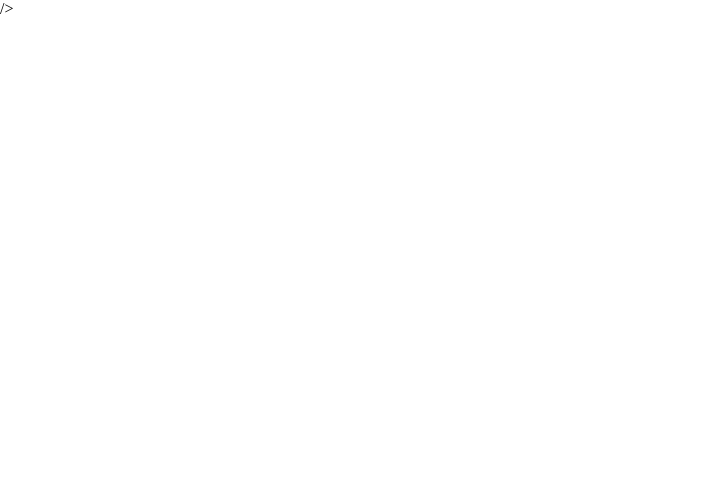
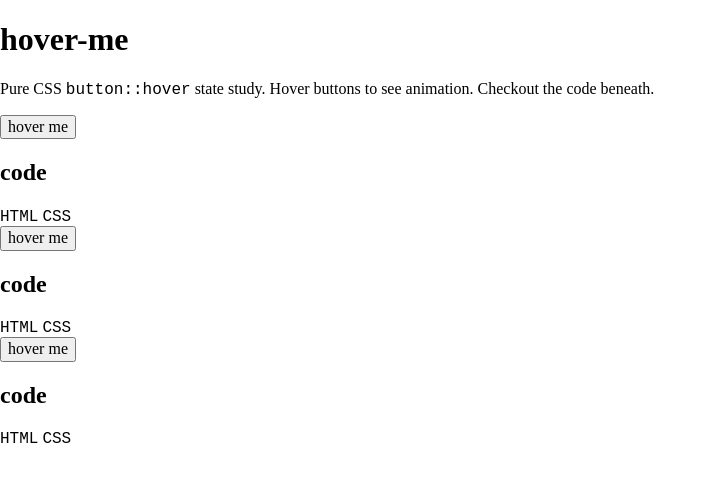
Before and after one commit to marta-kapolka/hover-me, a website built with webpack: page src/pages/index.html in a window 1280 px wide. Shown: the whole page, without its empty margins (0-717 px from the left). Built offline with nearby package versions, Linux system fonts and the light colour scheme.

Commit message:
feat: basic html structure

```diff
--- a/src/pages/index.html
+++ b/src/pages/index.html
@@ -12,13 +12,44 @@
     <!-- full url with http(s) ie. https://maciejkorsan.github.io/my-repo/ -->
     <meta property="og:url" content="" />
     <!-- full url to the image with http(s) ie. https://maciejkorsan.github.io/my-repo/assets/img/fb.png. Facebook suggests at least 1200 x 630. -->
-    <meta
+    <!-- <meta
       property="og:image"
-      <!--
       content="https://maciejkorsan.com/wtf-gulp-starter/assets/img/cover.png"
-      --
-    />
-    />
+    /> -->
   </head>
-  <body></body>
+  <body>
+    <main>
+      <h1 class="main-title">hover-me</h1>
+      <p class="main-description">
+        Pure CSS <code>button::hover</code> state study. Hover buttons to see
+        animation. Checkout the code beneath.
+      </p>
+      <section class="l-buttons-container">
+        <article class="button-container">
+          <button class="button button--1">hover me</button>
+          <section class="code">
+            <h2 class="code--title">code</h2>
+            <code class="code--window">HTML</code>
+            <code class="code--window">CSS</code>
+          </section>
+        </article>
+        <article class="button-container">
+          <button class="button button--2">hover me</button>
+          <section class="code">
+            <h2 class="code--title">code</h2>
+            <code class="code--window">HTML</code>
+            <code class="code--window">CSS</code>
+          </section>
+        </article>
+        <article class="button-container">
+          <button class="button button--3">hover me</button>
+          <section class="code">
+            <h2 class="code--title">code</h2>
+            <code class="code--window">HTML</code>
+            <code class="code--window">CSS</code>
+          </section>
+        </article>
+      </section>
+    </main>
+  </body>
 </html>
```
